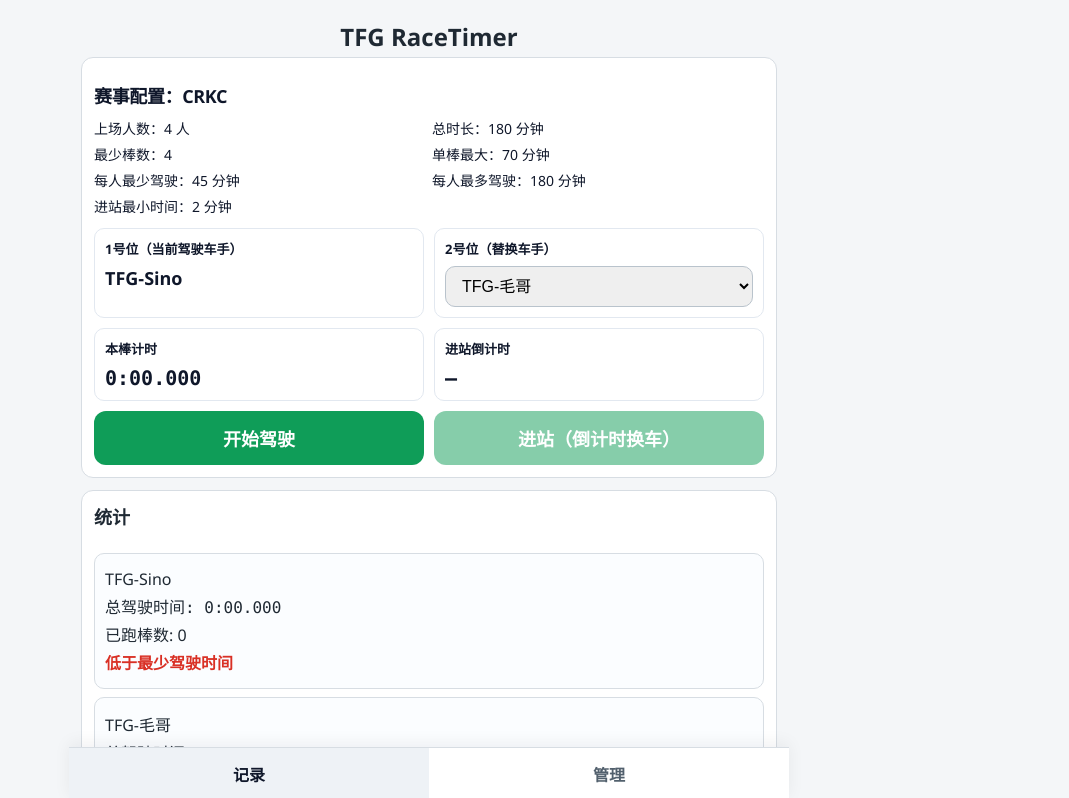
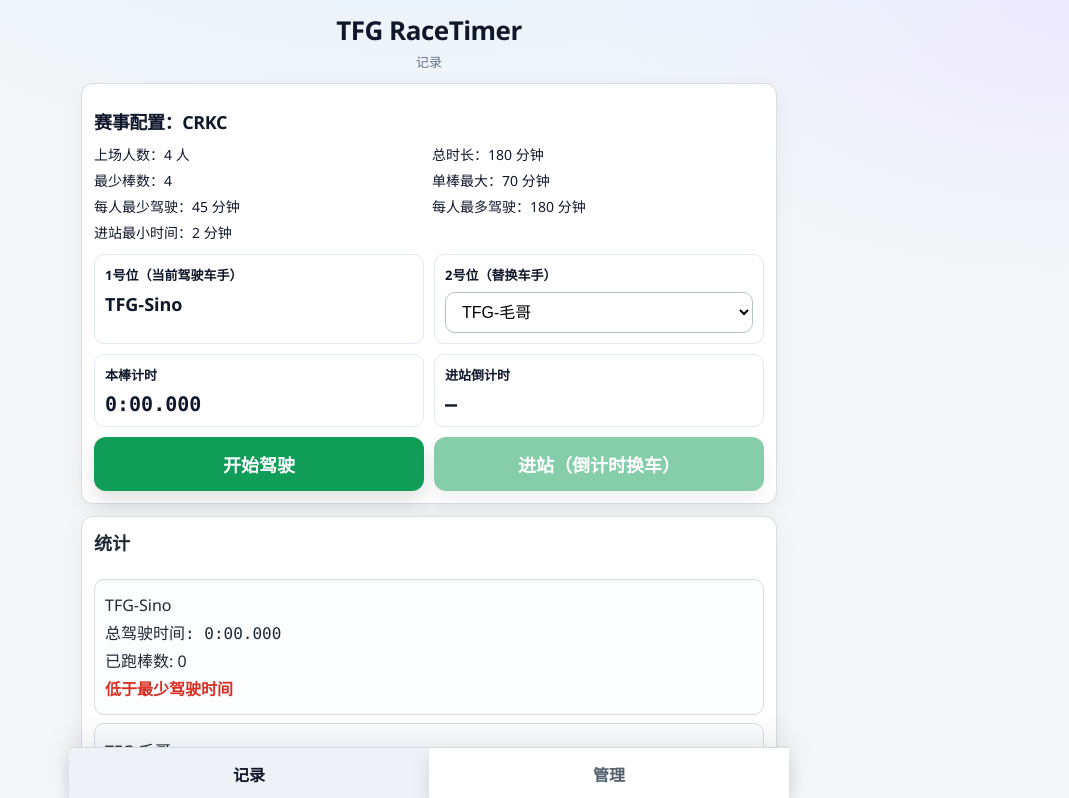
Before and after one commit to Wenuan7/racetimer, a React (Vite) app: page / in a window 1280 px wide. Shown: the top 798 px of the page, without its empty margins (211-1280 px from the left). Built offline with nearby package versions, Linux system fonts and the light colour scheme.

Commit message:
style: sync record header and polish UI

```diff
--- a/src/App.tsx
+++ b/src/App.tsx
@@ -1036,7 +1036,10 @@ export default function App() {
       <main className="app">
         {tab === 'record' && (
           <>
-            <h1>TFG RaceTimer</h1>
+            <header className="manage-brand">
+              <h1 className="brand-title">TFG RaceTimer</h1>
+              <p className="brand-sub">记录</p>
+            </header>
           </>
         )}
 
--- a/src/index.css
+++ b/src/index.css
@@ -5,7 +5,9 @@
 body {
   margin: 0;
   font-family: 'Segoe UI', Roboto, Helvetica, Arial, sans-serif;
-  background: #f4f6f8;
+  background: radial-gradient(1200px 600px at 50% -200px, #e0f2fe 0%, rgba(224, 242, 254, 0) 60%),
+    radial-gradient(900px 500px at 100% 0%, #ede9fe 0%, rgba(237, 233, 254, 0) 55%),
+    #f4f6f8;
   color: #1f2933;
 }
 
@@ -295,6 +297,7 @@ h2 {
   padding: 12px;
   margin-bottom: 12px;
   border: 1px solid #d7dde3;
+  box-shadow: 0 8px 24px rgba(15, 23, 42, 0.06);
 }
 
 .grid {
@@ -323,6 +326,15 @@ select {
   border-radius: 10px;
   padding: 10px 12px;
   font-size: 16px;
+  background: #fff;
+  outline: none;
+}
+
+input:focus,
+select:focus,
+textarea:focus {
+  border-color: rgba(37, 99, 235, 0.7);
+  box-shadow: 0 0 0 3px rgba(37, 99, 235, 0.15);
 }
 
 .focus {
@@ -344,6 +356,8 @@ button {
   font-size: 18px;
   font-weight: 700;
   color: #fff;
+  box-shadow: 0 10px 18px rgba(15, 23, 42, 0.12);
+  cursor: pointer;
 }
 
 button:disabled {
@@ -396,7 +410,8 @@ button:disabled {
   border-top: 1px solid #d7dde3;
   background: #fff;
   padding-bottom: env(safe-area-inset-bottom, 0px);
-  box-shadow: 0 -4px 16px rgba(15, 23, 42, 0.06);
+  box-shadow: 0 -10px 28px rgba(15, 23, 42, 0.08);
+  backdrop-filter: blur(8px);
 }
 
 .bottom-nav .nav-item {
```
